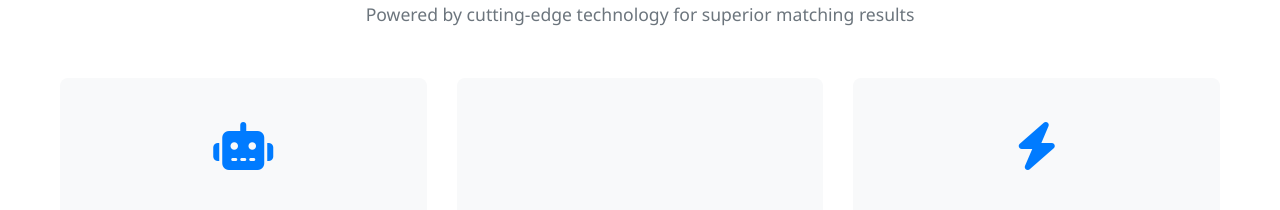
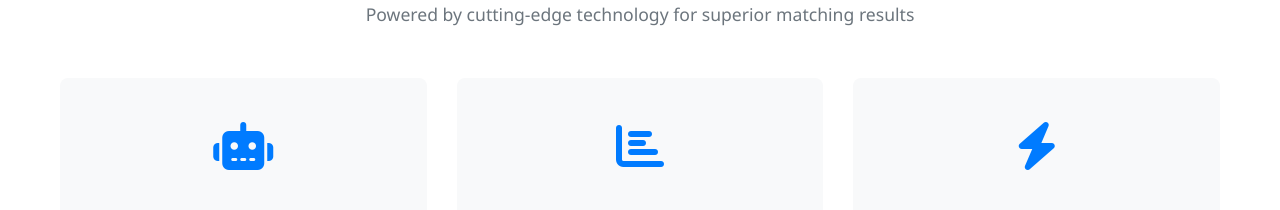
Before and after one commit to Lenchant11/www.swjob.top, a plain HTML site: page aimatch.html in a window 1280 px wide. Shown: the part 1940-2150 px from the top of the page. Drawn offline with Linux system fonts and the light colour scheme.

Commit message:
Update aimatch.html

```diff
--- a/aimatch.html
+++ b/aimatch.html
@@ -688,7 +688,7 @@
 
                 <div class="feature-card">
                     <div class="feature-icon">
-                        <i class="fas fa-chart-network"></i>
+                        <i class="fas fa-chart-bar"></i>
                     </div>
                     <h3>Multi-dimensional Analysis</h3>
                     <p>We evaluate skills, experience, personality, cultural fit, and career goals for comprehensive matching.</p>
```
